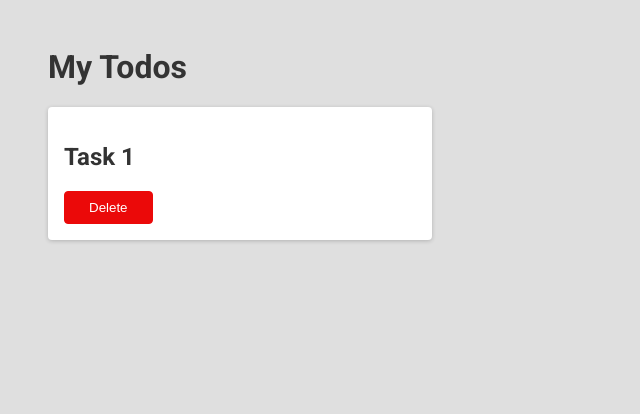
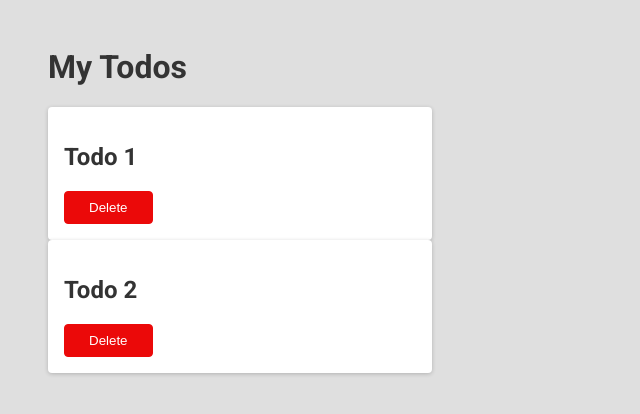
Before and after one commit to aidenjyoon/react-learning, a Next.js app: page / in a window 1280 px wide. Shown: the top 414 px of the page, without its empty margins (0-640 px from the left). Built offline with nearby package versions, Linux system fonts and the light colour scheme.

Commit message:
added props

```diff
--- a/components/Todo.js
+++ b/components/Todo.js
@@ -1,9 +1,9 @@
 import styles from "../styles/Home.module.scss";
 
-const Todo = () => {
+const Todo = (props) => {
   return (
     <div className={styles.card}>
-      <h2>Task 1</h2>
+      <h2>{props.text}</h2>
       <div>
         <button className={styles.btn}>Delete</button>
       </div>
--- a/pages/index.js
+++ b/pages/index.js
@@ -7,7 +7,8 @@ const Home = () => {
   return (
     <div className={styles.body}>
       <h1>My Todos</h1>
-      <Todo />
+      <Todo text="Todo 1" />
+      <Todo text="Todo 2" />
     </div>
   );
 };
```
